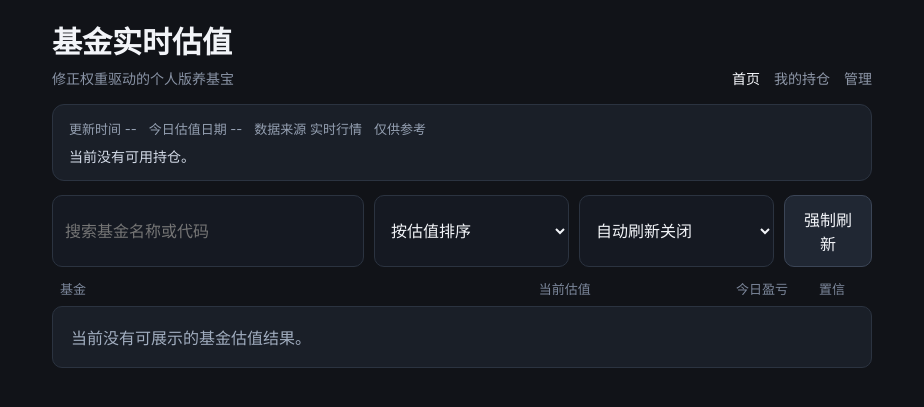
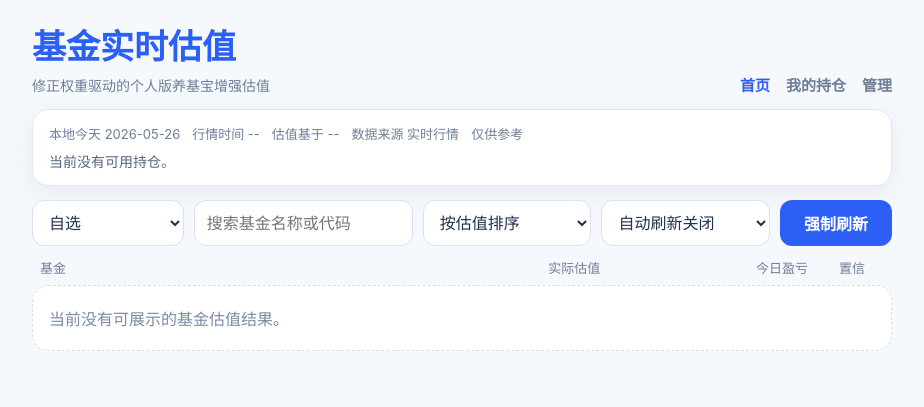
Before and after one commit to dganshin/fund_nav_estimator, a FastAPI app: page / in a window 1280 px wide. Shown: the top 407 px of the page, without its empty margins (178-1102 px from the left). Run offline with FastAPI, Linux system fonts and the light colour scheme; data that the repository does not hold is empty.

Commit message:
add watchlist view and light frontend theme

```diff
--- a/static/app.css
+++ b/static/app.css
@@ -1,8 +1,8 @@
 body {
   margin: 0;
   font-family: -apple-system, BlinkMacSystemFont, "PingFang SC", "Noto Sans SC", sans-serif;
-  background: #111318;
-  color: #f2f4f8;
+  background: #f5f8fc;
+  color: #1f2a44;
 }
 
 a {
@@ -11,9 +11,9 @@ a {
 }
 
 .app-shell {
-  max-width: 820px;
+  max-width: 860px;
   margin: 0 auto;
-  padding: 18px 16px 40px;
+  padding: 20px 16px 36px;
 }
 
 .topbar {
@@ -21,62 +21,66 @@ a {
   justify-content: space-between;
   align-items: flex-end;
   gap: 16px;
-  margin-bottom: 16px;
+  margin-bottom: 14px;
 }
 
 .app-title {
   margin: 0;
-  font-size: 30px;
+  font-size: 34px;
   font-weight: 800;
+  color: #2c5ff6;
 }
 
 .app-subtitle {
-  color: #8993a5;
+  color: #6f7e99;
   margin-top: 6px;
   font-size: 14px;
 }
 
 .topnav {
   display: flex;
-  gap: 14px;
+  gap: 16px;
   flex-wrap: wrap;
 }
 
 .topnav a {
-  color: #8e97a8;
-  font-size: 14px;
+  color: #6f7e99;
+  font-size: 15px;
+  font-weight: 600;
 }
 
 .topnav a.active {
-  color: #f7f9fd;
+  color: #2c5ff6;
 }
 
 .status-panel,
 .panel,
-.advanced-box {
-  background: #1a1f28;
-  border: 1px solid #2b3340;
-  border-radius: 12px;
+.advanced-box,
+.detail-top {
+  background: #ffffff;
+  border: 1px solid #e2e8f3;
+  border-radius: 16px;
   padding: 14px 16px;
   margin-bottom: 14px;
+  box-shadow: 0 8px 24px rgba(73, 96, 140, 0.08);
 }
 
 .status-row {
   display: flex;
   gap: 12px;
   flex-wrap: wrap;
-  color: #95a0b2;
+  color: #6e7e98;
   font-size: 13px;
 }
 
 .status-message {
   margin-top: 8px;
-  color: #d4dbe8;
+  color: #556581;
   font-size: 14px;
 }
 
 .status-message.ok {
-  color: #b8d4ff;
+  color: #2c5ff6;
 }
 
 .toolbar-inline {
@@ -85,7 +89,7 @@ a {
 
 .toolbar-form {
   display: grid;
-  grid-template-columns: 1.6fr 1fr 1fr 88px;
+  grid-template-columns: 0.9fr 1.3fr 1fr 1fr 112px;
   gap: 10px;
 }
 
@@ -101,10 +105,10 @@ select,
 textarea {
   width: 100%;
   box-sizing: border-box;
-  border: 1px solid #2b3340;
-  border-radius: 10px;
-  background: #151922;
-  color: #f2f4f8;
+  border: 1px solid #d8e2f0;
+  border-radius: 12px;
+  background: #ffffff;
+  color: #22314d;
   padding: 11px 12px;
 }
 
@@ -114,28 +118,37 @@ textarea {
 }
 
 button {
-  border: 1px solid #3b4556;
-  border-radius: 10px;
-  background: #202733;
-  color: #f2f4f8;
+  border: none;
+  border-radius: 12px;
+  background: #2c5ff6;
+  color: #ffffff;
   padding: 11px 12px;
   cursor: pointer;
+  font-weight: 700;
+}
+
+.inline-action {
+  margin-top: 10px;
 }
 
 .list-head {
   display: grid;
   grid-template-columns: 1.8fr 1fr 1fr 64px;
   gap: 12px;
-  color: #7d889c;
+  color: #6f7e99;
   font-size: 13px;
   padding: 0 8px 8px;
+}
+
+.detail-grid-head {
+  grid-template-columns: 1.7fr 0.9fr 0.9fr 0.9fr 0.9fr;
 }
 
 .fund-list,
 .holding-list {
   display: flex;
   flex-direction: column;
-  gap: 8px;
+  gap: 10px;
 }
 
 .fund-row,
@@ -261,8 +276,17 @@ button {
 }
 
 .advanced-value {
-  font-size: 16px;
+  color: #243352;
+  font-size: 15px;
   font-weight: 700;
+}
+
+.empty-panel {
+  background: #ffffff;
+  border: 1px dashed #d7dfeb;
+  border-radius: 16px;
+  padding: 20px 16px;
+  color: #7b8aa5;
 }
 
 .form-grid {
@@ -287,22 +311,9 @@ button {
 .plain-table th,
 .plain-table td {
   padding: 10px 8px;
-  border-bottom: 1px solid #2b3340;
+  border-bottom: 1px solid #edf1f7;
   text-align: left;
-  font-size: 14px;
-}
-
-.plain-table th {
-  color: #8d98aa;
-  font-weight: 600;
-}
-
-.empty-panel {
-  background: #1a1f28;
-  border: 1px solid #2b3340;
-  border-radius: 10px;
-  padding: 18px;
-  color: #a1adbf;
+  color: #33415e;
 }
 
 @media (max-width: 760px) {
--- a/templates/base.html
+++ b/templates/base.html
@@ -11,7 +11,7 @@
     <header class="topbar">
       <div>
         <h1 class="app-title">基金实时估值</h1>
-        <div class="app-subtitle">修正权重驱动的个人版养基宝</div>
+        <div class="app-subtitle">修正权重驱动的个人版养基宝增强估值</div>
       </div>
       <nav class="topnav">
         <a href="/" class="{% if request.url.path == '/' %}active{% endif %}">首页</a>
--- a/templates/fund_detail.html
+++ b/templates/fund_detail.html
@@ -7,9 +7,12 @@
 <section class="detail-top">
   <div class="detail-title">{{ detail.fund_name }}</div>
   <div class="detail-sub">{{ detail.fund_code }}</div>
+  <form method="post" action="/fund/{{ detail.fund_code }}/watch" class="inline-action">
+    <button type="submit">加入或移出自选</button>
+  </form>
   <div class="detail-metrics">
     <div>
-      <div class="metric-label">当前估值</div>
+      <div class="metric-label">实际估值</div>
       <div class="metric-value {{ detail.current_estimate_tone }}">{{ detail.current_estimate_text }}</div>
     </div>
     <div>
@@ -25,6 +28,7 @@
     <span>行情时间 {{ detail.quote_time }}</span>
     <span>持仓报告日 {{ detail.trade_date }}</span>
     <span>最新真实净值日 {{ detail.latest_real_nav_date }}</span>
+    <span>{{ '今天实时' if detail.is_realtime else '回退缓存' }}</span>
   </div>
   <div class="status-message">{{ status_message }}</div>
 </section>
--- a/templates/index.html
+++ b/templates/index.html
@@ -5,8 +5,9 @@
 {% block content %}
 <section class="status-panel">
   <div class="status-row">
-    <span>更新时间 {{ latest_time }}</span>
-    <span>今日估值日期 {{ estimate_date }}</span>
+    <span>本地今天 {{ today_label }}</span>
+    <span>行情时间 {{ latest_time }}</span>
+    <span>估值基于 {{ estimate_date }}</span>
     <span>数据来源 {{ data_mode }}</span>
     <span>仅供参考</span>
   </div>
@@ -15,6 +16,11 @@
 
 <section class="toolbar-inline">
   <form method="get" action="/" class="toolbar-form">
+    <select name="view">
+      {% for key, label in view_options.items() %}
+      <option value="{{ key }}" {% if view == key %}selected{% endif %}>{{ label }}</option>
+      {% endfor %}
+    </select>
     <input type="text" name="search" value="{{ search }}" placeholder="搜索基金名称或代码">
     <select name="sort">
       {% for key, label in sort_options.items() %}
@@ -34,7 +40,7 @@
 
 <section class="list-head">
   <div>基金</div>
-  <div class="align-right">当前估值</div>
+  <div class="align-right">实际估值</div>
   <div class="align-right">今日盈亏</div>
   <div class="align-center">置信</div>
 </section>
@@ -44,7 +50,12 @@
   <a class="fund-row" href="/fund/{{ row.fund_code }}">
     <div class="fund-main">
       <div class="fund-name">{{ row.fund_name }}</div>
-      <div class="fund-sub">{{ row.fund_code }} · {{ '持有' if row.is_holding else '观察' }} · {{ row.quote_time }}</div>
+      <div class="fund-sub">
+        {{ row.fund_code }}
+        {% if row.is_watchlist %} · 自选{% endif %}
+        {% if row.is_holding %} · 持有{% else %} · 观察{% endif %}
+        · {{ row.quote_time }}
+      </div>
     </div>
     <div class="fund-value {{ row.estimate_tone }}">{{ row.current_estimate_text }}</div>
     <div class="fund-profit {{ row.profit_tone }}">{{ row.estimated_today_profit_text }}</div>
```
Also changed, not shown: other parts of static/app.css (+44 -44 lines), src/frontend_app.py (+67 -2 lines), src/models.py (+16 -0 lines), src/web_services.py (+43 -1 lines), templates/portfolio.html (+40 -0 lines), tests/test_frontend_app.py (+26 -1 lines).
